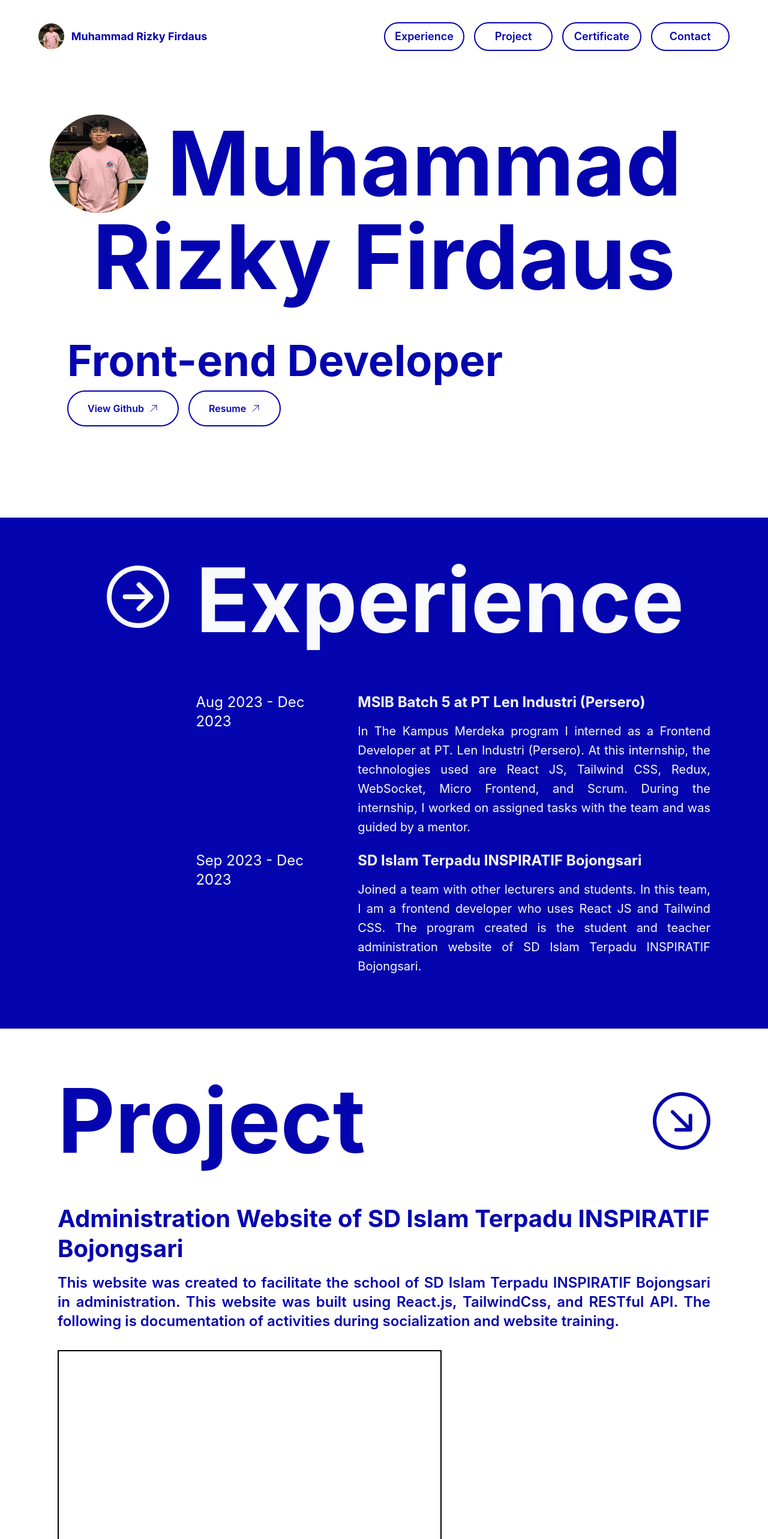
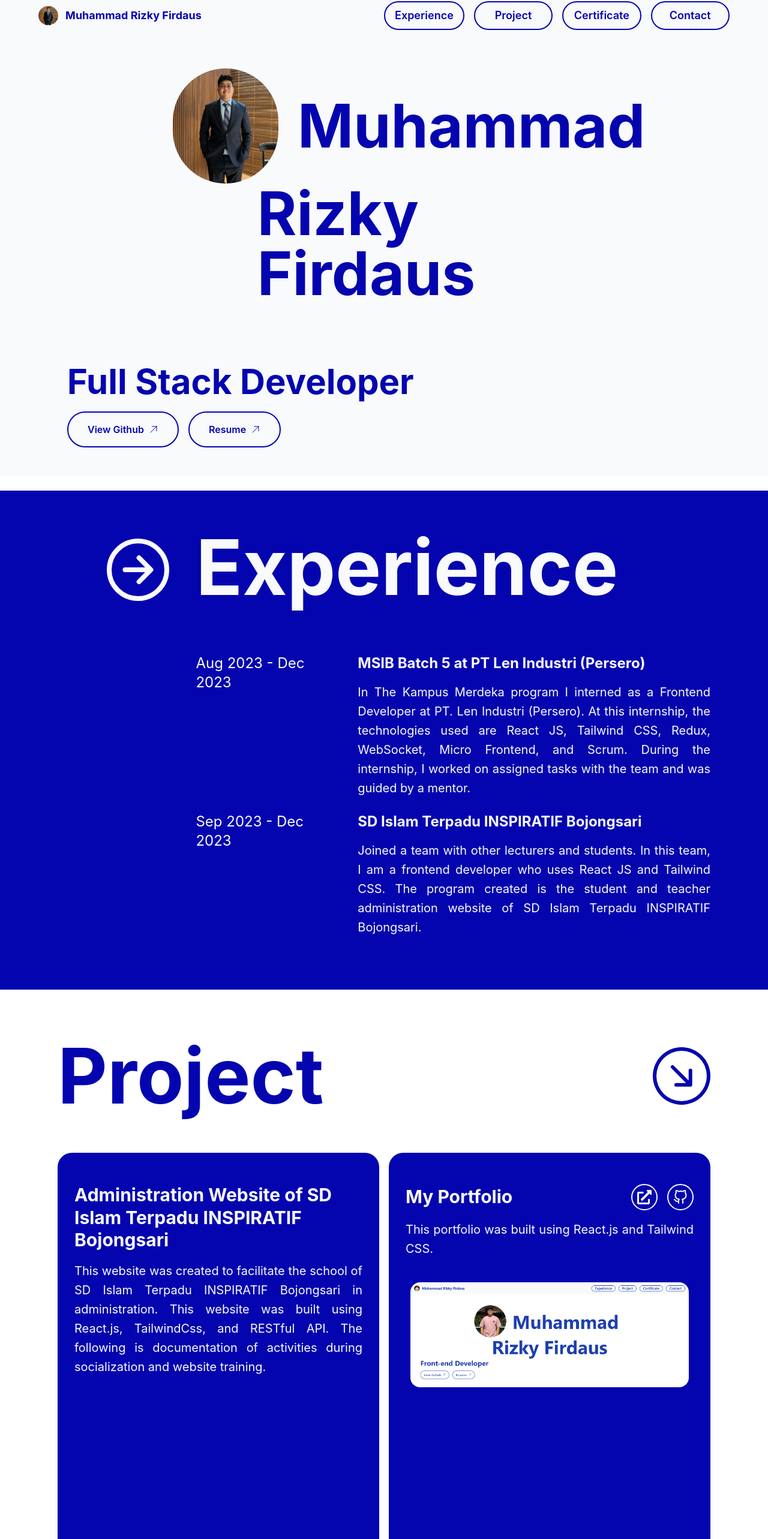
Before and after one commit to rizkyfirds/My_Portfolio, a React (Create React App) app: page / in a window 1280 px wide. Shown: the part 6-2572 px from the top of the page at 60% size. Built offline with nearby package versions, Linux system fonts and the light colour scheme.

Commit message:
updated sizing

```diff
--- a/src/App.js
+++ b/src/App.js
@@ -54,8 +54,8 @@ function App() {
   };
 
   return (
-    <div className='h-screen w-full font-inter relative'>
-      <div className='h-1/6 py-[24px]'>
+    <div className='h-screen w-full font-inter relative bg-white'>
+      <div className='fixed top-0 z-20 w-full h-16 bg-white'>
         <Headbar
           exp={experienceStat}
           isExp={isExperienceStat}
--- a/src/components/button/HoverImg.js
+++ b/src/components/button/HoverImg.js
@@ -1,13 +1,19 @@
 import React, { useState } from "react";
 import { MdArrowOutward } from "react-icons/md";
+import { IoIosCloseCircle } from "react-icons/io";
 import msib from "../../assets/msib.jpg";
 import magenta from "../../assets/magenta.jpg";
 
 export default function HoverImg({ company, desc, titleImg }) {
   const [isHovered, setIsHovered] = useState(false);
+  const [isModalOpen, setIsModalOpen] = useState(false);
 
   const handleClickImg = () => {
-    window.open(titleImg, "_blank");
+    setIsModalOpen(true);
+  };
+
+  const handleCloseModal = () => {
+    setIsModalOpen(false);
   };
 
   return (
@@ -33,12 +39,24 @@ export default function HoverImg({ company, desc, titleImg }) {
           }`}
         >
           <div className="flex m-auto bg-blue text-white rounded-3xl py-2 px-4 gap-x-2">
-
-          <MdArrowOutward className="text-xl my-auto font-bold" />
-          <p className="text-sm font-semibold">View</p>
+            <MdArrowOutward className="text-xl my-auto font-bold" />
+            <p className="text-sm font-semibold">View</p>
           </div>
         </button>
       </div>
+      {isModalOpen && (
+        <div className="fixed inset-0 flex items-center justify-center z-50 bg-blue/50">
+          <div className="relative flex items-center justify-center bg-blue/90 border-white border-2 rounded-xl p-4 w-1/2 h-3/4">
+            <button
+              onClick={handleCloseModal}
+              className="absolute top-0 right-0 m-2 text-xl font-bold text-white"
+            >
+              <IoIosCloseCircle className="text-white text-2xl"/>
+            </button>
+            <img src={titleImg} alt="" className="w-fit h-full" />
+          </div>
+        </div>
+      )}
     </div>
   );
 }
--- a/src/components/certificateBody/CertificateBody.js
+++ b/src/components/certificateBody/CertificateBody.js
@@ -8,7 +8,7 @@ export default function CertificateBody() {
   return (
     <div className="m-4">
       <div className="flex text-blue justify-between mb-6 md:mb-20">
-        <p className="text-3xl md:text-6xl lg:text-[148px] font-bold ">Certificate</p>
+        <p className="text-3xl md:text-6xl lg:text-9xl font-bold ">Certificate</p>
         <BsArrowDownRightCircle className="hidden lg:flex md:text-6xl lg:text-8xl my-auto" />
       </div>
       <div className="h-full w-full overflow-x-auto snap-x mt-2 md:mt-6 lg:mt-14 md:mb-9 bg-scroll-blue">
--- a/src/components/experienceBody/ExperienceBody.js
+++ b/src/components/experienceBody/ExperienceBody.js
@@ -8,7 +8,7 @@ export default function ExperienceBody() {
         <IoArrowForwardCircleOutline className="text-3xl md:text-6xl lg:text-9xl text-white mt-1"/>
       </div>
       <div className="md:w-4/5 mx-4">
-        <p className="text-3xl md:text-6xl lg:text-[148px] mb-6 md:mb-20 text-white font-bold">Experience</p>
+        <p className="text-3xl md:text-6xl lg:text-9xl mb-6 md:mb-20 text-white font-bold">Experience</p>
         <div className="gap-y-10">
           <TextExperience
             date={"Aug 2023 - Dec 2023"}
--- a/src/components/footer/FooterBody.js
+++ b/src/components/footer/FooterBody.js
@@ -6,7 +6,7 @@ export default function FooterBody() {
 
   return (
     <div className="lg:flex gap-4 mx-4 my-2 bg-blue">
-      <div className="text-4xl md:text-6xl lg:text-[148px] font-bold text-white mb-8">
+      <div className="text-4xl md:text-6xl lg:text-9xl font-bold text-white mb-8">
         <p>Let's Work</p>
         <p className="">Together</p>
       </div>
--- a/src/components/headbar/Headbar.js
+++ b/src/components/headbar/Headbar.js
@@ -1,5 +1,5 @@
 import React, { useState } from "react";
-import Profile from "../../assets/Profile.png";
+import Profile from "../../assets/NewProfile.jpg";
 import ButtonHoverBlue from "../button/ButtonHoverBlue";
 import { HiBars2 } from "react-icons/hi2";
 import { IoClose } from "react-icons/io5";
@@ -25,7 +25,7 @@ export default function Headbar({
       <div className="h-full px-4 md:px-16 flex h-1/2">
         <div className="flex w-1/2 h-1/2 my-auto">
           <div className="flex h-full">
-            <img src={Profile} alt="" className="h-full my-auto" />
+            <img src={Profile} alt="" className="rounded-full h-full my-auto" />
             <p className="px-3 my-auto font-bold text-sm md:text-lg text-blue">
               Muhammad Rizky Firdaus
             </p>
--- a/src/components/header/Header.js
+++ b/src/components/header/Header.js
@@ -1,11 +1,28 @@
 import React from "react";
-import Profile from "../../assets/Profile.png";
+import Profile from "../../assets/NewProfile.jpg";
 import ButtonHoverBlue from "../button/ButtonHoverBlue";
 
 export default function Header() {
   return (
-    <div className="px-4 sm:px-6 lg:px-8">
-      <div className="flex justify-center">
+    <div className="mt-14 px-4 sm:px-6 lg:px-8">
+      <div className="lg:flex justify-center lg:grid grid-cols-12">
+        <img
+          src={Profile}
+          alt=""
+          className="col-start-3 col-end-5 row-end-2 h-48 w-ful rounded-full mx-auto"
+        />
+        <p className="lg:mx-8 col-start-5 col-end-9 text-5xl lg:text-[100px] font-bold my-auto text-center text-blue">
+          Muhammad
+        </p>
+      </div>
+      <div className="flex justify-center lg:grid grid-cols-10">
+        <div className="col-start-4 col-end-10">
+          <p className="text-5xl lg:text-[100px] font-bold text-blue">
+            Rizky Firdaus
+          </p>
+        </div>
+      </div>
+      {/* <div className="flex justify-center">
         <div className="lg:flex lg:justify-end w-fit">
           <img src={Profile} alt="" className=" w-auto mx-auto"/>
           <p className="lg:mx-8 text-5xl lg:text-[148px] font-bold my-auto text-blue">Muhammad</p>
@@ -17,11 +34,11 @@ export default function Header() {
             Rizky Firdaus
           </p>
         </div>
-      </div>
-      <div className="my-20">
+      </div> */}
+      <div className="mt-28">
         <div className="flex justify-center lg:justify-start">
-          <p className="text-3xl lg:text-[72px] font-bold my-auto text-blue mb-[32px]">
-            Front-end Developer
+          <p className="text-3xl lg:text-[58px] font-bold my-auto text-blue mb-[32px]">
+            Full Stack Developer
           </p>
         </div>
         <div className="lg:flex gap-4">
--- a/src/components/project/ProjectBody.js
+++ b/src/components/project/ProjectBody.js
@@ -10,11 +10,12 @@ export default function ProjectBody() {
   return (
     <div className="m-4">
       <div className="flex text-blue justify-between mb-6 md:mb-[64px]">
-        <p className="text-3xl md:text-6xl lg:text-[148px] font-bold">Project</p>
+        <p className="text-3xl md:text-6xl lg:text-9xl font-bold">Project</p>
         <BsArrowDownRightCircle className="hidden lg:flex md:text-6xl lg:text-8xl my-auto" />
       </div>
       <div className="md:mb-9">
-        <div className="mb-[64px]">
+        <div className="md:flex md:gap-4">
+          <div className="md:w-1/2 p-7 rounded-3xl bg-blue mb-4">
             <ProjectText
               label={
                 "Administration Website of SD Islam Terpadu INSPIRATIF Bojongsari"
@@ -23,39 +24,31 @@ export default function ProjectBody() {
                 "This website was created to facilitate the school of SD Islam Terpadu INSPIRATIF Bojongsari in administration. This website was built using React.js, TailwindCss, and RESTful API. The following is documentation of activities during socialization and website training."
               }
             />
-          <div className="md:hidden">
               <ReactPlayer
                 url={"https://youtu.be/1jsyqwGLNMw?si=pyD_3FPNyACT6j2W"}
                 width="100%"
                 className="md:w-auto w-full h-full"
               />
           </div>
-          <div className="hidden md:flex">
-            <ReactPlayer
-              url={"https://youtu.be/1jsyqwGLNMw?si=pyD_3FPNyACT6j2W"}
-              className="md:w-auto w-full h-full border-2"
-            />
-          </div>
-        </div>
-        <div className="mb-[64px]">
+          <div className="md:w-1/2 p-7 rounded-3xl bg-blue mb-4">
             <ProjectText
-            label={
-              "My Portfolio"
-            }
-            desc={
-              "This portfolio was built using React.js and TailwindCSS."
-            }
+              label={"My Portfolio"}
+              desc={"This portfolio was built using React.js and Tailwind CSS."}
               gitLogo={true}
               linkSite={"https://mrizkyfirdaus-portfolio.vercel.app/"}
               linkGit={"https://github.com/rizkyfirds/My_Portfolio"}
             />
-          <img src={Port} alt="My Portfolio" className="rounded-xl border-blue p-1 border-4" />
+            <img
+              src={Port}
+              alt="My Portfolio"
+              className="rounded-3xl border-blue p-1 border-4"
+            />
           </div>
-        <div className="mb-[64px]">
+        </div>
+        <div className="md:flex gap-4">
+          <div className=" md:w-1/2 p-7 rounded-3xl bg-blue mb-4">
             <ProjectText
-            label={
-              "Drink RL"
-            }
+              label={"Drink RL"}
               desc={
                 "This project Drink RL was built using React.js and TailwindCSS."
               }
@@ -63,13 +56,15 @@ export default function ProjectBody() {
               linkSite={"https://drink-rl.vercel.app/"}
               linkGit={"https://github.com/rizkyfirds/drinkRL-vercel.git"}
             />
-          <img src={Drink} alt="Drink RL" className="rounded-xl border-blue p-1 border-4" />
+            <img
+              src={Drink}
+              alt="Drink RL"
+              className="rounded-3xl border-blue p-1 border-4"
+            />
           </div>
-        <div className="mb-[64px]">
+          <div className="md:w-1/2 p-7 rounded-3xl bg-blue mb-4">
             <ProjectText
-            label={
-              "Portfolio Salsabila"
-            }
+              label={"Portfolio Salsabila"}
               desc={
                 "This portfolio was created for my friend utilizing Next.js, TypeScript, and Tailwind CSS."
               }
@@ -77,7 +72,12 @@ export default function ProjectBody() {
               linkSite={"https://salsabilaawwaliyyahl-portfolio.vercel.app/"}
               linkGit={"https://github.com/rizkyfirds/Portfolio_Caca"}
             />
-          <img src={PortCC} alt="Portfolio Salsabila" className="rounded-xl border-blue p-1 border-4" />
+            <img
+              src={PortCC}
+              alt="Portfolio Salsabila"
+              className="rounded-3xl border-blue p-1 border-4"
+            />
+          </div>
         </div>
       </div>
     </div>
--- a/src/components/project/ProjectText.js
+++ b/src/components/project/ProjectText.js
@@ -10,11 +10,11 @@ export default function ProjectText({
   linkSite,
 }) {
   return (
-    <div className="mt-2 md:mt-6 lg:mt-14 mb-8 text-blue ">
+    <div className="mt-2 md:mt-6 mb-8 text-white ">
       <div
         className={`${
           gitLogo ? "flex justify-between" : ""
-        } font-bold text-lg md:text-2xl lg:text-[40px] mb-2 md:mb-[16px]`}
+        } font-bold text-lg md:text-2xl lg:text-3xl mb-2 md:mb-[16px]`}
       >
         <p className="my-auto leading-tight">{label}</p>
         <div className="gap-x-4 flex">
@@ -42,7 +42,7 @@ export default function ProjectText({
           </a>
         </div>
       </div>
-      <p className="text-sm md:text-lg lg:text-[24px] font-semibold text-justify leading-6 lg:leading-8">
+      <p className="text-sm md:text-lg lg:text-xl  text-justify leading-6 lg:leading-8">
         {desc}
       </p>
     </div>
```
Also changed, not shown: src/assets/NewProfile.jpg (added). Lines whose indentation alone changed are shown as unchanged.
